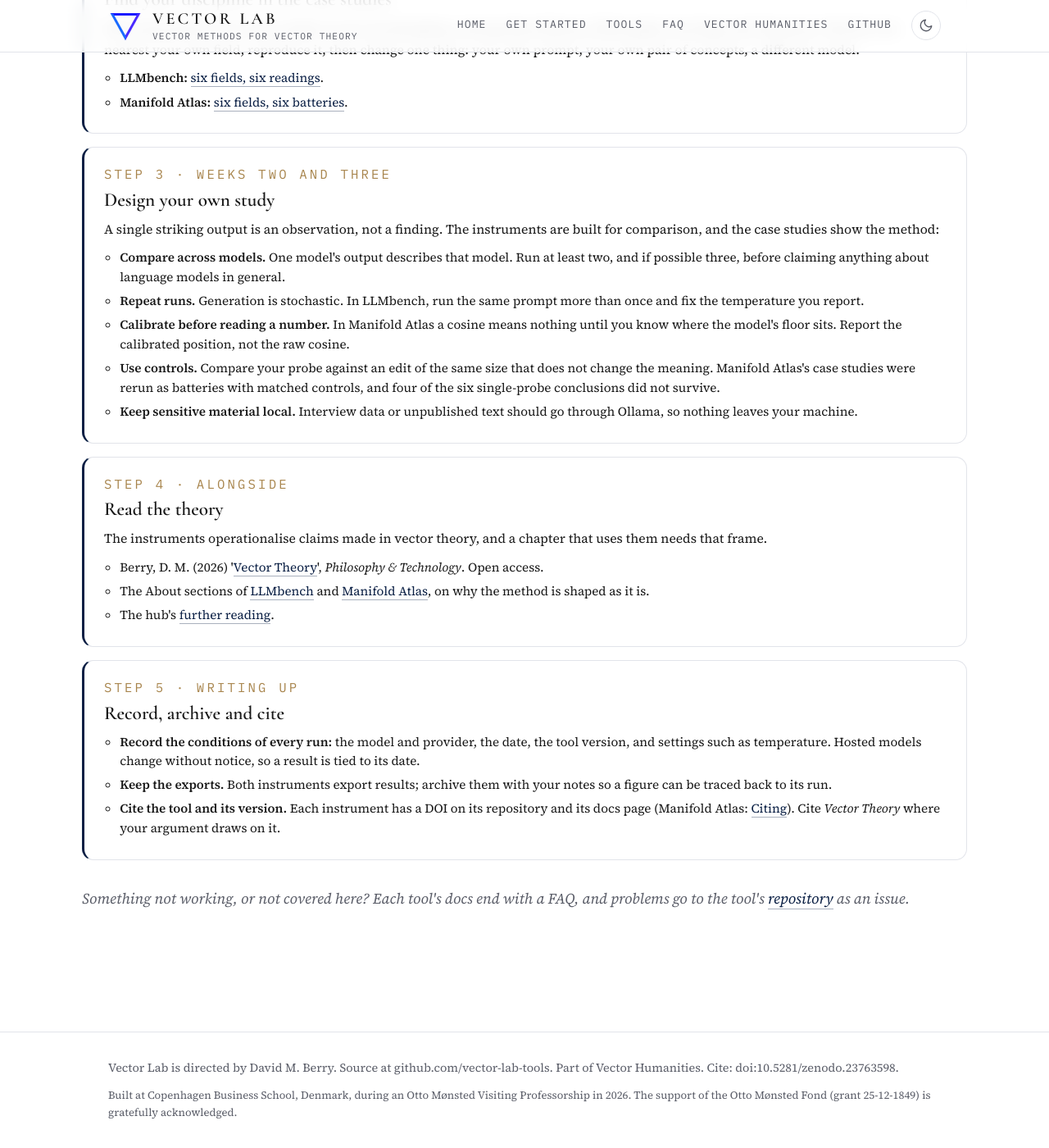
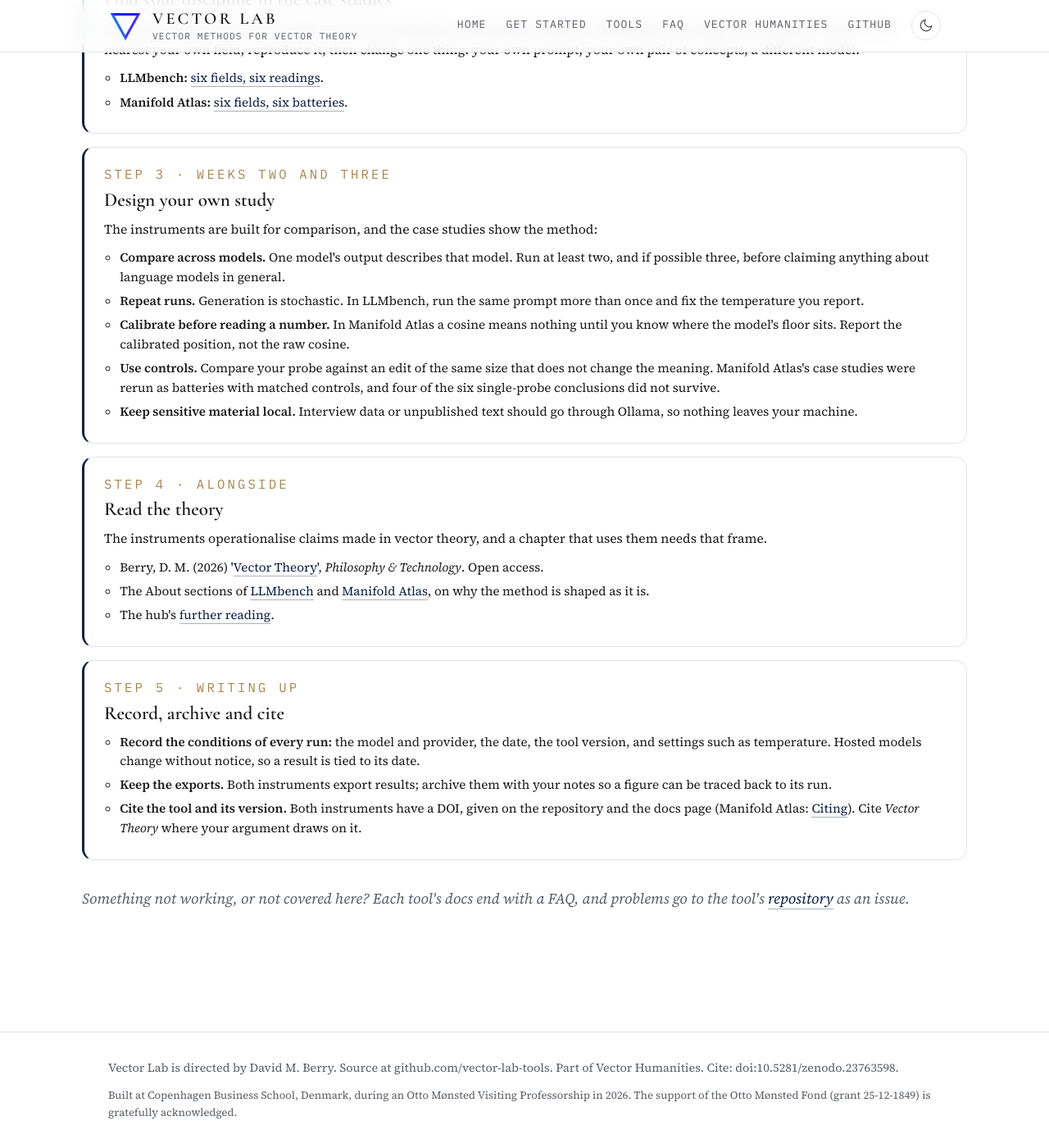
Before and after one commit to vector-lab-tools/vector-lab-tools.github.io, a Jekyll site: the page built from get-started.md, in a window 1280 px wide and 1400 px high, scrolled down 1359 px. Shown: the whole window at 82% size. Built offline with Jekyll 4.4.1, drawn with Linux system fonts in a browser that asks for light colours.

Commit message:
Get started: drop an antithesis opener; narrow the DOI claim to the two tools linked

```diff
--- a/get-started.md
+++ b/get-started.md
@@ -71,7 +71,7 @@ A route from a first run to a result you can put in a thesis chapter. Each step
 <li class="step">
   <p class="eyebrow">Step 3 · Weeks two and three</p>
   <h3>Design your own study</h3>
-  <p>A single striking output is an observation, not a finding. The instruments are built for comparison, and the case studies show the method:</p>
+  <p>The instruments are built for comparison, and the case studies show the method:</p>
   <ul class="step-list">
     <li><strong>Compare across models.</strong> One model's output describes that model. Run at least two, and if possible three, before claiming anything about language models in general.</li>
     <li><strong>Repeat runs.</strong> Generation is stochastic. In LLMbench, run the same prompt more than once and fix the temperature you report.</li>
@@ -98,7 +98,7 @@ A route from a first run to a result you can put in a thesis chapter. Each step
   <ul class="step-list">
     <li><strong>Record the conditions of every run:</strong> the model and provider, the date, the tool version, and settings such as temperature. Hosted models change without notice, so a result is tied to its date.</li>
     <li><strong>Keep the exports.</strong> Both instruments export results; archive them with your notes so a figure can be traced back to its run.</li>
-    <li><strong>Cite the tool and its version.</strong> Each instrument has a DOI on its repository and its docs page (Manifold Atlas: <a href="https://vector-lab-tools.github.io/manifold-atlas/#cite">Citing</a>). Cite <em>Vector Theory</em> where your argument draws on it.</li>
+    <li><strong>Cite the tool and its version.</strong> Both instruments have a DOI, given on the repository and the docs page (Manifold Atlas: <a href="https://vector-lab-tools.github.io/manifold-atlas/#cite">Citing</a>). Cite <em>Vector Theory</em> where your argument draws on it.</li>
   </ul>
 </li>
 
```
